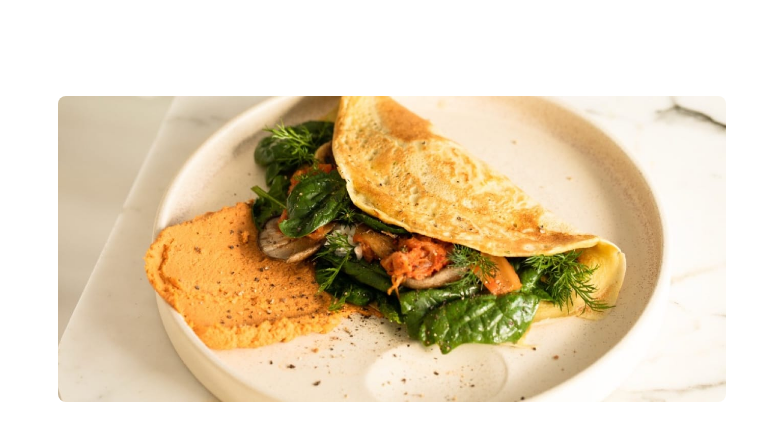
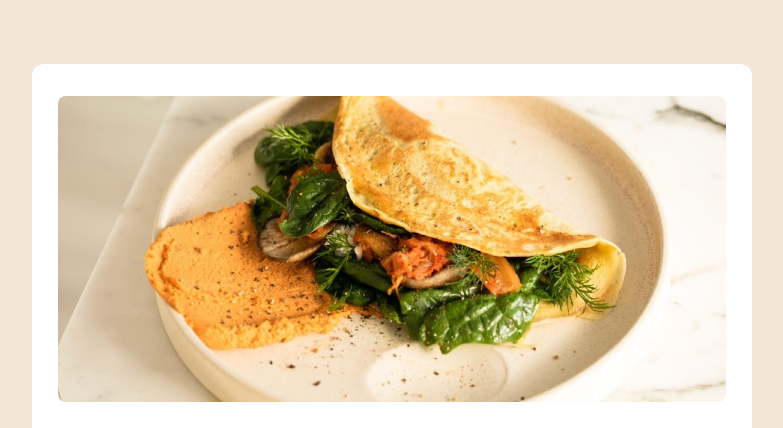
Before and after one commit to KocakAli/frontend, a plain HTML site: page index.html in a window 1280 px wide. Shown: the top 428 px of the page, without its empty margins (248-1031 px from the left). Drawn offline with Linux system fonts and the light colour scheme; files whose address does not match are found by name.

Commit message:
fix bg colors

```diff
--- a/frontend/assets/css/style.css
+++ b/frontend/assets/css/style.css
@@ -66,7 +66,7 @@ body {
     justify-content: center;
     align-items: center;
     flex-direction: column;
-    background-color: var(--rose-100);
+    background-color: var(--stone-100);
     color: var(--stone-600);
 }
 
```
